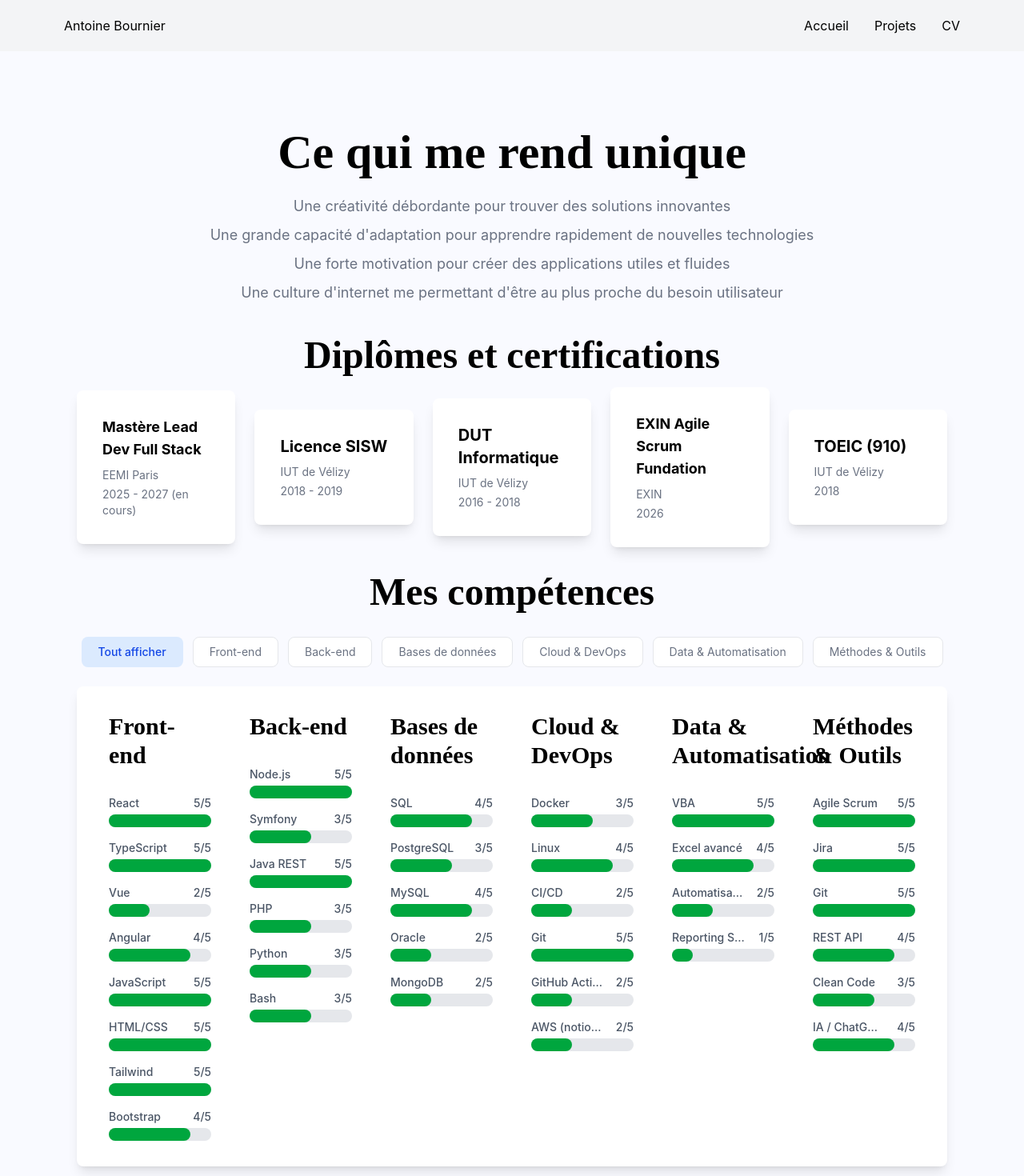
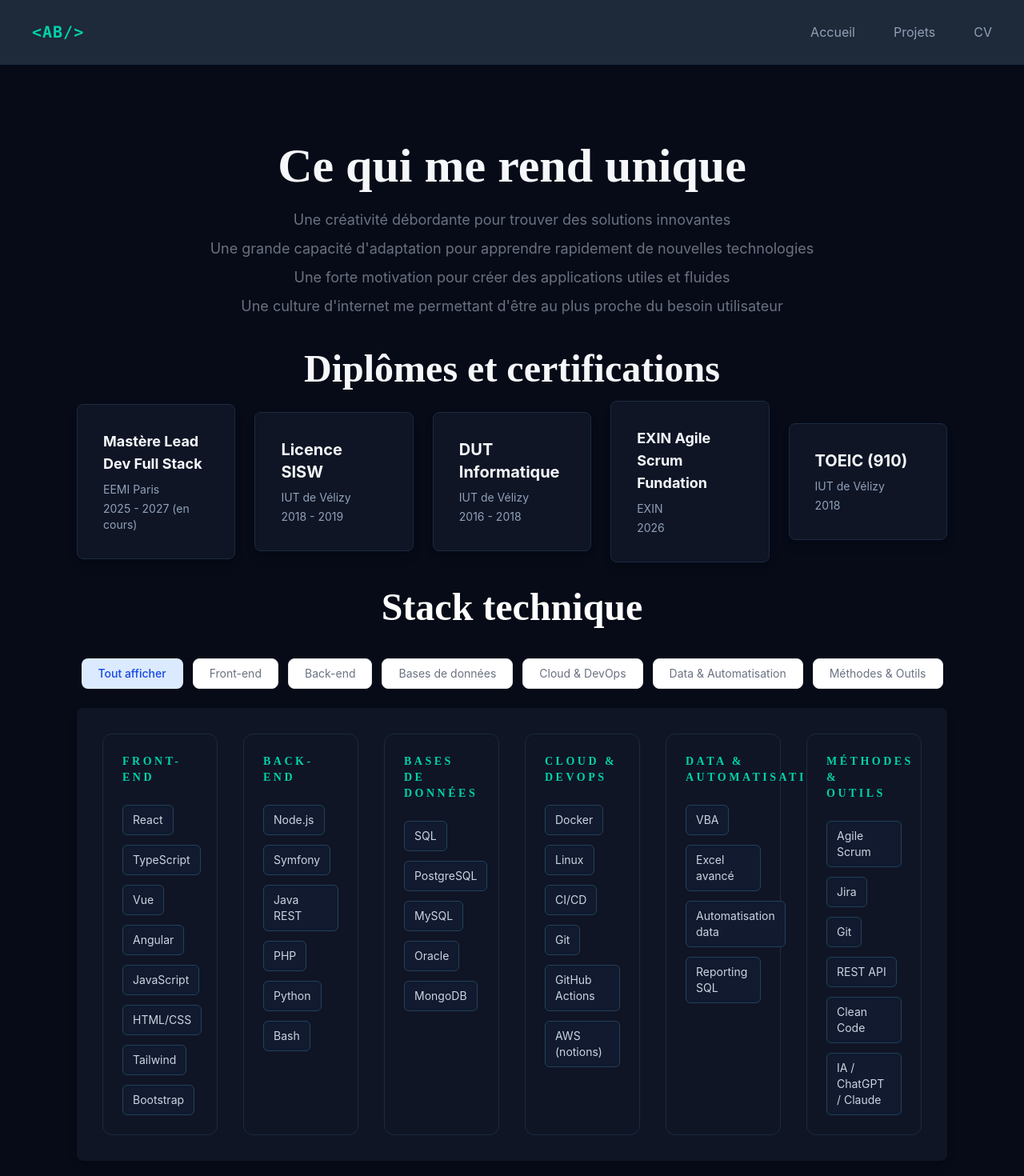
Before and after one commit to HammerKick/portfolio, a React (Vite) app: page /portfolio/cv in a window 1280 px wide. Shown: the top 1470 px of the page at 80% size. Built offline with nearby package versions, Linux system fonts and the light colour scheme.

Commit message:
nouveau design

```diff
--- a/src/App.tsx
+++ b/src/App.tsx
@@ -10,7 +10,7 @@ function App() {
   return (
     <BrowserRouter basename="/portfolio">
       <div className="flex flex-col min-h-screen">
-        <div className="bg-gray-100">
+        <div className="bg-gray-800">
           <Navbar />
         </div>
 
--- a/src/bars/Navbar.tsx
+++ b/src/bars/Navbar.tsx
@@ -2,31 +2,69 @@ import { useNavigate } from "react-router";
 
 export function Navbar() {
   const navigate = useNavigate();
+
   return (
-    <nav className="w-full h-16 p-4 flex justify-between items-center max-w-6xl ml-auto mr-auto">
-      <div className="flex flex-col items-center justify-center font-nunito">
-        Antoine Bournier
+    <header className="border-b border-[#1c2a40]">
+      <nav className="max-w-7xl mx-auto h-20 px-6 md:px-10 flex items-center justify-between">
+        {/* Logo */}
+        <div
+          onClick={() => navigate("/")}
+          className="
+            cursor-pointer
+            font-mono
+            text-xl
+            font-bold
+            text-[#00d4aa]
+            tracking-wider
+            select-none
+          "
+        >
+          {"<AB/>"}
         </div>
-      <ul className="flex flex-row gap-8 font-nunito">
+
+        {/* Navigation */}
+        <ul className="flex items-center gap-8 md:gap-12">
           <li
-          className="hover:cursor-pointer hover:text-gray-500"
             onClick={() => navigate("/")}
+            className="
+              cursor-pointer
+              text-slate-400
+              hover:text-[#00d4aa]
+              transition-colors
+              duration-300
+            "
           >
             Accueil
           </li>
+
           <li
-          className="hover:cursor-pointer hover:text-gray-500"
             onClick={() => navigate("/projects")}
+            className="
+              cursor-pointer
+              text-slate-400
+              hover:text-[#00d4aa]
+              transition-colors
+              duration-300
+            "
           >
             Projets
           </li>
+
           <li
-          className="hover:cursor-pointer hover:text-gray-500"
             onClick={() => navigate("/cv")}
+            className="
+              cursor-pointer
+              text-slate-400
+              hover:text-[#00d4aa]
+              transition-colors
+              duration-300
+            "
           >
             CV
           </li>
+
         </ul>
       </nav>
+    </header>
   );
 }
--- a/src/cards/SkillCard.tsx
+++ b/src/cards/SkillCard.tsx
@@ -10,31 +10,54 @@ interface SkillCardProps {
 
 export function SkillCard({ name, skills }: SkillCardProps) {
   return (
-    <div className="flex flex-col items-start justify-start w-full h-full px-2">
-      <h2 className="text-2xl md:text-3xl font-bold mb-4 font-playfair text-left">
+    <div
+      className="
+        h-full
+        bg-[#0f1525]
+        border
+        border-[#1c2a40]
+        rounded-xl
+        p-6
+        transition-all
+        duration-300
+        hover:border-[#00d4aa]
+        hover:-translate-y-1
+      "
+    >
+      <h2
+        className="
+          text-[#00d4aa]
+          text-sm
+          uppercase
+          tracking-[0.25em]
+          font-semibold
+          mb-6
+        "
+      >
         {name}
       </h2>
-      <div className="grid grid-cols-1 gap-4 w-full mt-4">
+
+      <div className="flex flex-wrap gap-3">
         {skills.map((skill) => (
-          <div
+          <span
             key={skill.name}
-            className="flex flex-col justify-between items-center"
+            className="
+              px-3
+              py-2
+              rounded-md
+              text-sm
+              text-slate-300
+              bg-[#111a2e]
+              border
+              border-[#22415a]
+              hover:border-[#00d4aa]
+              hover:text-[#00d4aa]
+              transition-all
+              duration-300
+            "
           >
-            <div className="flex flex-row gap-2 justify-between items-center w-full mb-1">
-              <span className="text-xs md:text-sm font-medium text-body truncate">
-                {skill.name}
-              </span>
-              <span className="text-xs md:text-sm font-medium text-body flex-shrink-0 ml-2">
-                {skill.rating}/5
-              </span>
-            </div>
-            <div className="w-full bg-neutral-quaternary rounded-full h-3 md:h-4">
-              <div
-                className="bg-green-600 h-3 md:h-4 rounded-full transition-all"
-                style={{ width: `${(skill.rating / 5) * 100}%` }}
-              />
-            </div>
-          </div>
+            {skill.name}
+          </span>
         ))}
       </div>
     </div>
--- a/src/index.css
+++ b/src/index.css
@@ -2,13 +2,20 @@
 @import "flowbite/src/themes/default";
 
 :root {
-  --font-playfair: "Playfair Display", serif;
-  --font-nunito: "Nunito", sans-serif;
-  --font-comfortaa: "Comfortaa", cursive;
+  --bg-primary: #070b17;
+  --bg-secondary: #0f1525;
+  --border-color: #1c2a40;
+
+  --text-primary: #f5f7fa;
+  --text-secondary: #94a3b8;
+
+  --accent: #00d4aa;
+  --accent-hover: #00f0c0;
 }
 
 body {
-  background-color: #f9faff;
+  background: #070b17;
+  color: #f5f7fa;
 }
 
 @layer base {
--- a/src/pages/CV.tsx
+++ b/src/pages/CV.tsx
@@ -142,35 +142,41 @@ export function CV() {
       <div>
         <h2 className="text-2xl flex items-center justify-center md:text-5xl font-bold mb-4">Diplômes et certifications</h2>
         <div className="grid grid-cols-5 items-center justify-center gap-6 mb-8">
-          <div className="bg-white rounded-lg shadow-lg p-6 md:p-8 w-full md:w-auto">
+          <div className="bg-[#0f1525] rounded-lg shadow-lg p-6 md:p-8 w-full md:w-auto border border-[#1c2a40]">
             <h3 className="text-lg font-bold mb-2">Mastère Lead Dev Full Stack</h3>
-            <p className="text-sm text-gray-500 mb-1">EEMI Paris</p>
-            <p className="text-sm text-gray-500">2025 - 2027 (en cours)</p>
+            <p className="text-sm text-slate-400 mb-1">EEMI Paris</p>
+            <p className="text-sm text-slate-400">2025 - 2027 (en cours)</p>
           </div>
-          <div className="bg-white rounded-lg shadow-lg p-6 md:p-8 w-full md:w-auto">
+          <div className="bg-[#0f1525] rounded-lg shadow-lg p-6 md:p-8 w-full md:w-auto border border-[#1c2a40]">
             <h3 className="text-xl font-bold mb-2">Licence SISW</h3>
-            <p className="text-sm text-gray-500 mb-1">IUT de Vélizy</p>
-            <p className="text-sm text-gray-500">2018 - 2019</p>
+            <p className="text-sm text-slate-400 mb-1">IUT de Vélizy</p>
+            <p className="text-sm text-slate-400">2018 - 2019</p>
           </div>
-          <div className="bg-white rounded-lg shadow-lg p-6 md:p-8 w-full md:w-auto">
+          <div className="bg-[#0f1525] rounded-lg shadow-lg p-6 md:p-8 w-full md:w-auto border border-[#1c2a40]">
             <h3 className="text-xl font-bold mb-2">DUT Informatique</h3>
-            <p className="text-sm text-gray-500 mb-1">IUT de Vélizy</p>
-            <p className="text-sm text-gray-500">2016 - 2018</p>
+            <p className="text-sm text-slate-400 mb-1">IUT de Vélizy</p>
+            <p className="text-sm text-slate-400">2016 - 2018</p>
           </div>
-          <div className="bg-white rounded-lg shadow-lg p-6 md:p-8 w-full md:w-auto">
+          <div className="bg-[#0f1525] rounded-lg shadow-lg p-6 md:p-8 w-full md:w-auto border border-[#1c2a40]">
             <h3 className="text-lg font-bold mb-2">EXIN Agile Scrum Fundation</h3>
-            <p className="text-sm text-gray-500 mb-1">EXIN</p>
-            <p className="text-sm text-gray-500">2026</p>
+            <p className="text-sm text-slate-400 mb-1">EXIN</p>
+            <p className="text-sm text-slate-400">2026</p>
           </div>
-          <div className="bg-white rounded-lg shadow-lg p-6 md:p-8 w-full md:w-auto">
+          <div className="bg-[#0f1525] rounded-lg shadow-lg p-6 md:p-8 w-full md:w-auto border border-[#1c2a40]">
             <h3 className="text-xl font-bold mb-2">TOEIC (910)</h3>
-            <p className="text-sm text-gray-500 mb-1">IUT de Vélizy</p>
-            <p className="text-sm text-gray-500">2018</p>
+            <p className="text-sm text-slate-400 mb-1">IUT de Vélizy</p>
+            <p className="text-sm text-slate-400">2018</p>
           </div>
         </div>
       </div>
 
-      <h2 className="text-2xl flex items-center justify-center md:text-5xl font-bold mb-8">Mes compétences</h2>
+      <div className="flex items-center justify-center gap-4 mb-10">
+
+        <h2 className="text-3xl md:text-5xl flex font-bold text-white">
+          Stack technique
+        </h2>
+
+      </div>
 
       <div className="flex flex-wrap items-center justify-center gap-3 mb-6">
         {filters.map(({ label, value }) => (
@@ -188,7 +194,7 @@ export function CV() {
         ))}
       </div>
 
-      <div className={`bg-white rounded-lg shadow-lg p-6 md:p-8 ${
+      <div className={`bg-[#0f1525] rounded-lg shadow-lg p-6 md:p-8 ${
         filter === "all"
           ? "grid grid-cols-1 md:grid-cols-3 xl:grid-cols-6 gap-6 md:gap-8 items-start"
           : "flex flex-col md:flex-row flex-wrap gap-8 md:gap-12"
@@ -215,7 +221,7 @@ export function CV() {
 
       <h2 className="text-2xl flex items-center justify-center md:text-5xl font-bold mt-8 mb-8">Mon parcours</h2>
 
-      <div className="bg-white rounded-lg shadow-lg p-6 md:p-8 mt-8 flex flex-col gap-6">
+      <div className="bg-[#0f1525] rounded-lg shadow-lg p-6 md:p-8 mt-8 flex flex-col gap-6">
         {experiences.map((exp, i) => (
           <div key={i} className="border-b last:border-0 pb-6 last:pb-0">
             <span className="text-xs text-green-500 font-semibold">{exp.period}</span>
--- a/src/pages/Projects.tsx
+++ b/src/pages/Projects.tsx
@@ -81,7 +81,7 @@ function ProjectCard({ project }: { project: Project }) {
   const hasLinks = project.liveUrl || project.githubUrl;
 
   return (
-    <div className="flex flex-col md:flex-row justify-between items-stretch mb-8 md:mb-10 bg-white rounded-lg shadow-lg overflow-hidden w-full md:w-3/4">
+    <div className="flex flex-col md:flex-row justify-between items-stretch mb-8 md:mb-10 bg-[#0f1525] rounded-lg shadow-lg overflow-hidden w-full md:w-3/4">
       {/* Contenu texte */}
       <div
         className={`flex flex-col gap-2 p-6 md:p-8 ${
```
Also changed, not shown: src/pages/Home.tsx (+156 -50 lines). Lines whose indentation alone changed are shown as unchanged.
